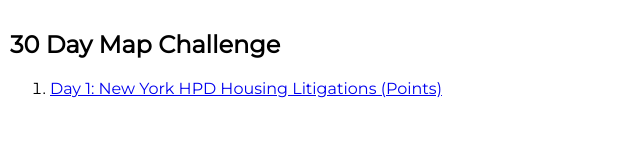
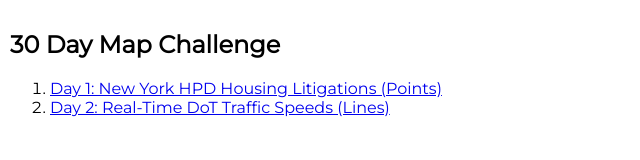
Before and after one commit to iamwfx/30daymapchallenge, a plain HTML site: page index.html in a window 1280 px wide. Shown: the whole page, without its empty margins (0-640 px from the left). Drawn offline with Linux system fonts and the light colour scheme.

Commit message:
update index page

```diff
--- a/index.html
+++ b/index.html
@@ -23,6 +23,7 @@
 <h2> 30 Day Map Challenge</h2>
 <ol>
   <li><a href= 'day1.html'>Day 1: New York HPD Housing Litigations (Points)</a> </li>
+  <li><a href= 'day2.html'>Day 2: Real-Time DoT Traffic Speeds (Lines)</a> </li>
 </ol>
 
 
```
